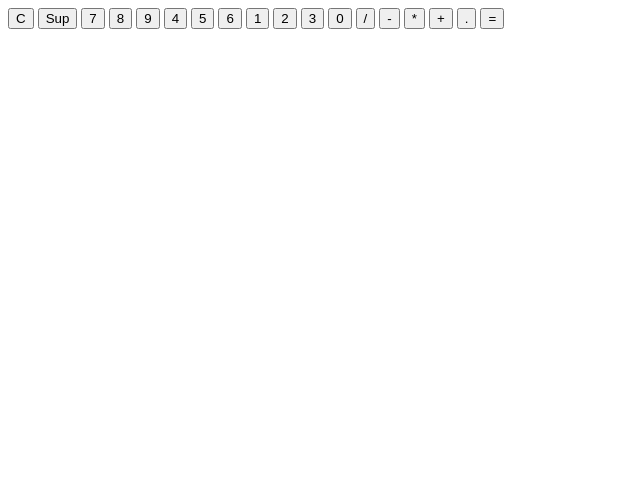
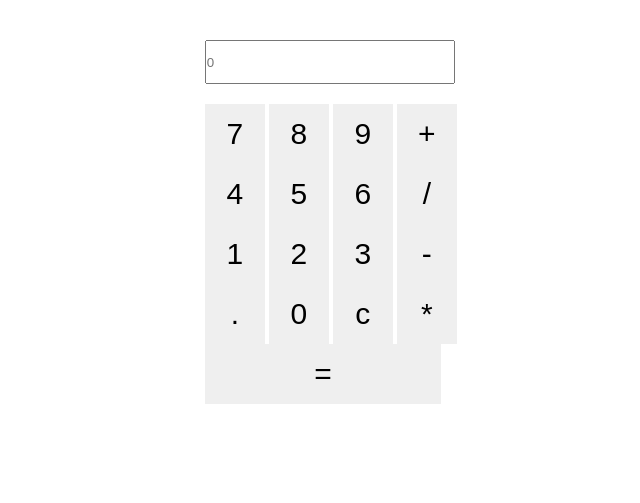
Before and after one commit to Os-humble-man/CalculatriceJs, a plain HTML site: page index.html in a window 1280 px wide. Shown: the whole page, without its empty margins (0-640 px from the left). Drawn offline with Linux system fonts and the light colour scheme.

Commit message:
finision du projet en ajoutant du javascript

```diff
--- a/index.html
+++ b/index.html
@@ -9,25 +9,33 @@
     <script src='main.js' async></script>
 </head>
 <body>
-        <section id="display">
-            <button class="bouton">C</button>
-            <button class="bouton">Sup</button>
-            <button class="bouton">7</button>
-            <button class="bouton">8</button>
-            <button class="bouton">9</button>
-            <button class="bouton">4</button>
-            <button class="bouton">5</button>
-            <button class="bouton">6</button>
-            <button class="bouton">1</button>
-            <button class="bouton">2</button>
-            <button class="bouton">3</button>
-            <button class="bouton">0</button>
-            <button class="bouton">/</button>
-            <button class="bouton">-</button>
-            <button class="bouton">*</button>
-            <button class="bouton">+</button>
-            <button class="bouton">.</button>
-            <button class="bouton">=</button>
-        </section>
+    <div class="container">
+        <div class="calc">
+            <input id="inputData" placeholder="0">
+            <br>
+            <button class="bouton" onclick="FbntClick(7)">7</button>
+            <button class="bouton" onclick="FbntClick(8)">8</button>
+            <button class="bouton" onclick="FbntClick(9)">9</button>
+            <button class="bouton" onclick="FbntClick('+')">+</button>
+
+            <br>
+            <button class="bouton" onclick="FbntClick(4)">4</button>
+            <button class="bouton" onclick="FbntClick(5)">5</button>
+            <button class="bouton" onclick="FbntClick(6)">6</button>
+            <button class="bouton" onclick="FbntClick('/')">/</button>
+            <br>
+            <button class="bouton" onclick="FbntClick(1)">1</button>
+            <button class="bouton" onclick="FbntClick(2)">2</button>
+            <button class="bouton" onclick="FbntClick(3)">3</button>
+            <button class="bouton" onclick="FbntClick('-')">-</button>
+            <br>
+            <button class="bouton" onclick="FbntClick('.')">.</button>
+            <button class="bouton" onclick="FbntClick(0)">0</button>
+            <button class="bouton" onclick="sup()">c</button>
+            <button class="bouton" onclick="FbntClick('*')">*</button>
+             <br>
+            <button class="bouton" id="egal" onclick="egal()">=</button>
+        </div>
+    </div>
 </body>
 </html>
--- a/main.js
+++ b/main.js
@@ -0,0 +1,16 @@
+const inputData = document.getElementById('inputData');
+let expression ='';
+function FbntClick(num){
+    expression +=num;
+    inputData.value = expression;
+}
+
+function egal(){
+    inputData.value = eval(expression);
+    expression = '';
+}
+
+function sup(){
+    expression ='';
+    inputData.value = expression;
+}
--- a/style.css
+++ b/style.css
@@ -0,0 +1,33 @@
+*{
+    margin: 0px;
+    padding: 0px;
+}
+.container{
+    width: 80%;
+    height: 500px;
+}
+.calc{
+    width: 60%;
+    margin: auto;
+    height: 500px;
+    box-sizing: border-box;
+}
+.bouton{
+    height: 60px;
+    width: 60px;
+    font-size: 30px;
+    padding-left: 0px;
+    border: none;
+    box-sizing: border-box;
+    outline: aquamarine;
+
+}
+#egal{
+    box-sizing: border-box;
+    width: 38.5%;
+}
+#inputData{
+    width: 246px;
+    height: 40px;
+    margin:40px 0px 20px 0px;
+}
```
Also changed, not shown: 1 other file.
